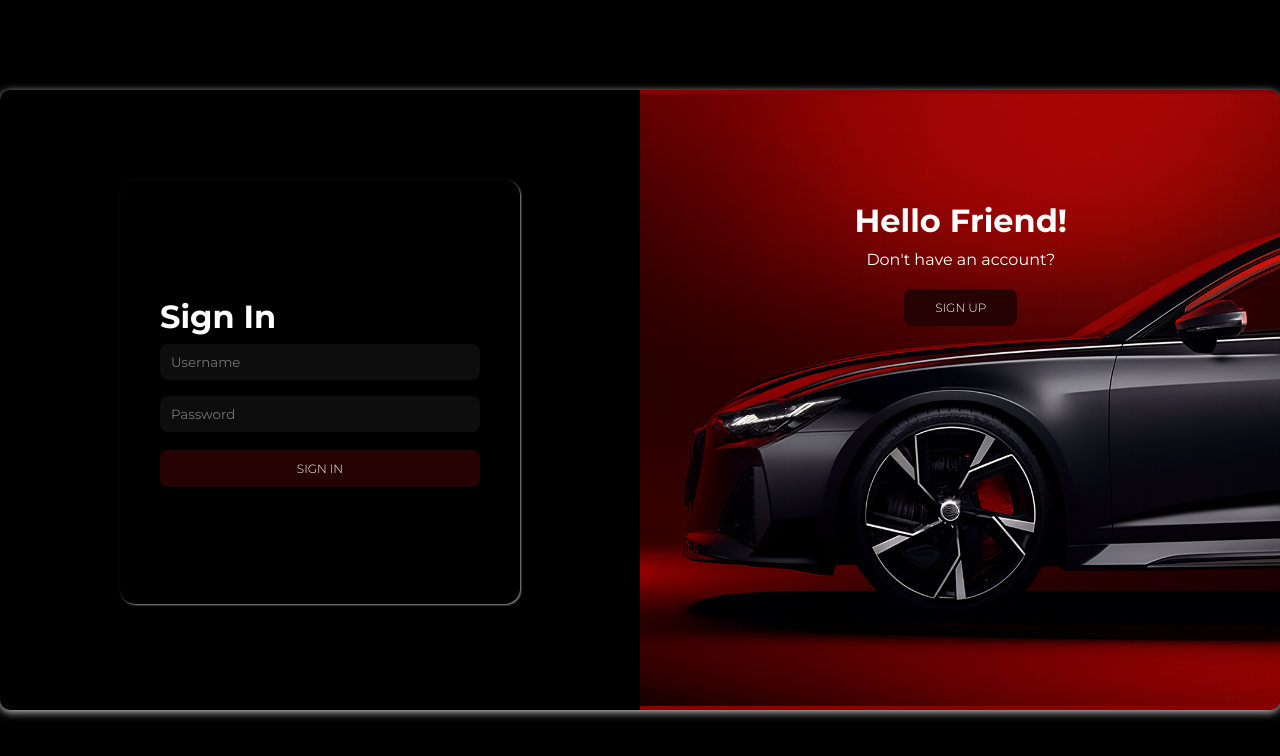
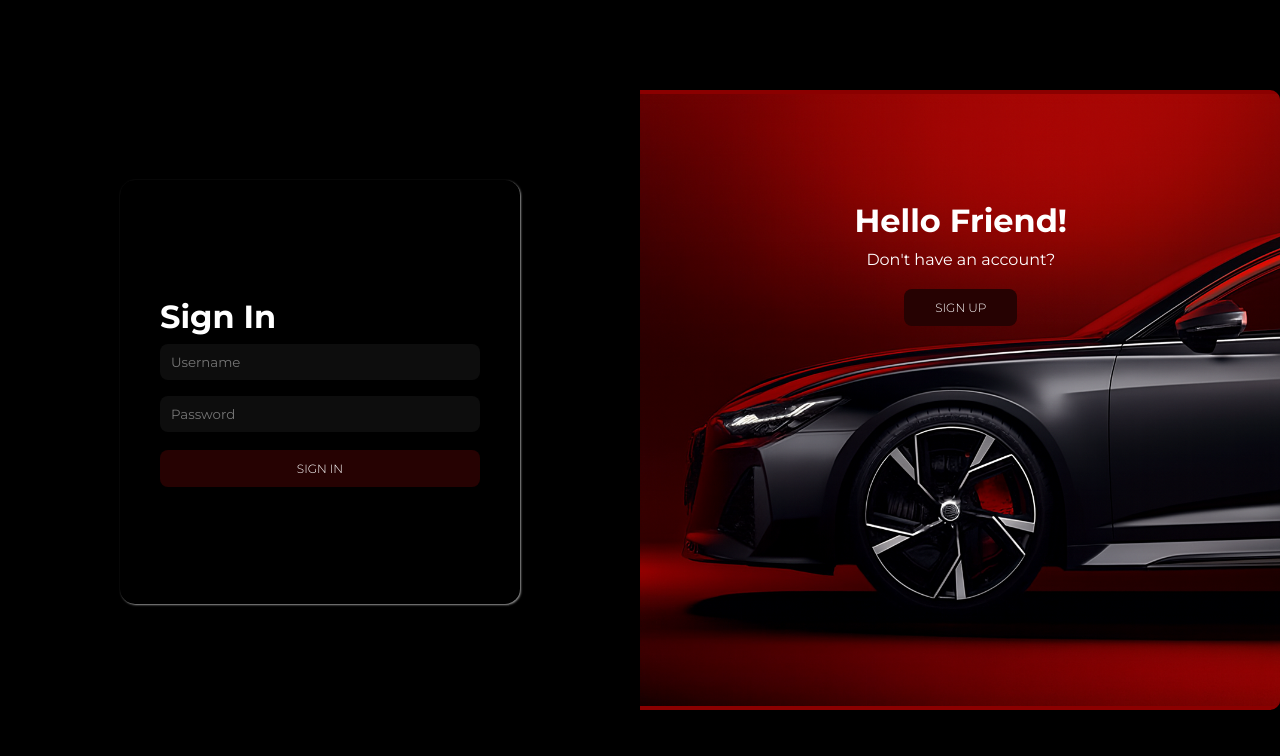
Before and after one commit to KatherineSSR/ticoautos-frontend, a React (Create React App) app: page / in a window 1280 px wide. Shown: the top 756 px of the page. Built offline with nearby package versions, Linux system fonts and the light colour scheme.

Commit message:
Corrección de ruta para css

```diff
--- a/src/pages/Auth.jsx
+++ b/src/pages/Auth.jsx
@@ -1,7 +1,7 @@
 import { useState } from "react";
 import Login from "./Login";
 import Register from "./Register";
-import "./Auth.css";
+import "../styles/Auth.css";
 
 function Auth() {
   const [isActive, setIsActive] = useState(false);
--- a/src/pages/Register.jsx
+++ b/src/pages/Register.jsx
@@ -2,14 +2,16 @@ import { useState } from "react";
 import api from "../services/api";
 
 function Register() {
+  //declaramos variables de estado
   const [username, setUsername] = useState("");
   const [password, setPassword] = useState("");
   const [name, setName] = useState("");
   const [profileImage, setProfileImage] = useState(null);
   const [message, setMessage] = useState("");
 
+  //función para manejar el envío del formulario
   const handleSubmit = async (e) => {
-    e.preventDefault();
+    e.preventDefault(); //evitamos que el formulario se recargue al enviar
 
     try {
       const formData = new FormData();
--- a/src/pages/Auth.css
+++ b/src/styles/Auth.css
@@ -18,7 +18,6 @@
 .container{
     background-color: #000000;
     border-radius: 10px;
-    box-shadow: 0 2px 8px rgba(235, 233, 233, 0.88);
     position: relative;
     overflow: hidden;
     width: 1300px;
```
Also changed, not shown: src/pages/app.jsx (deleted, +0 -7 lines).
